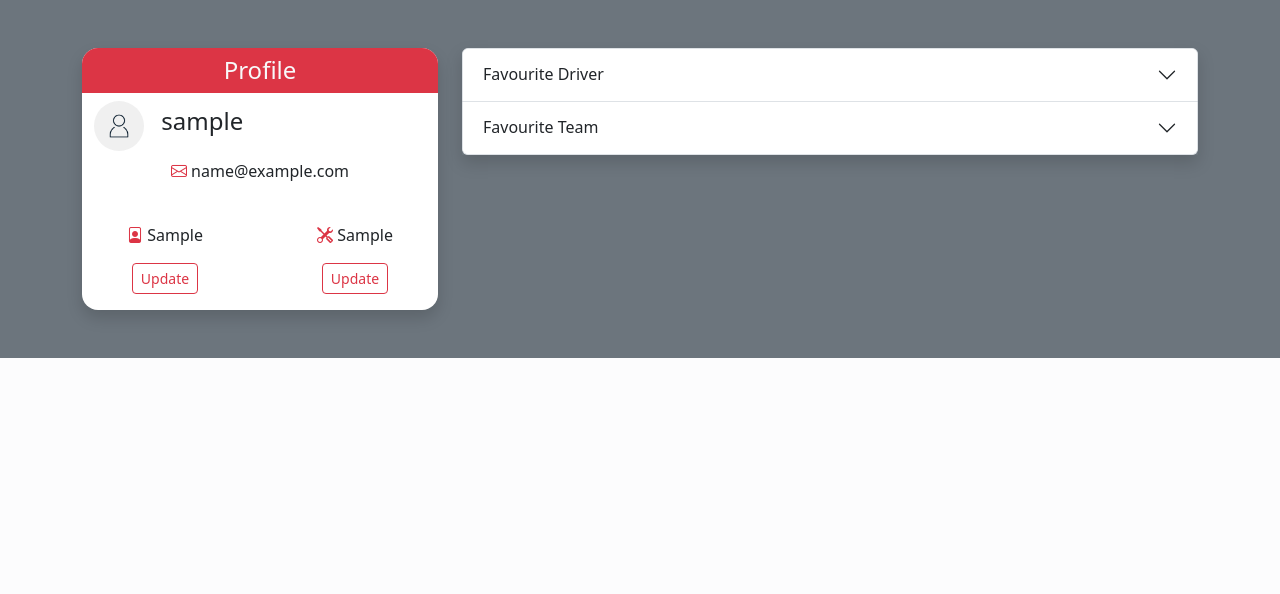
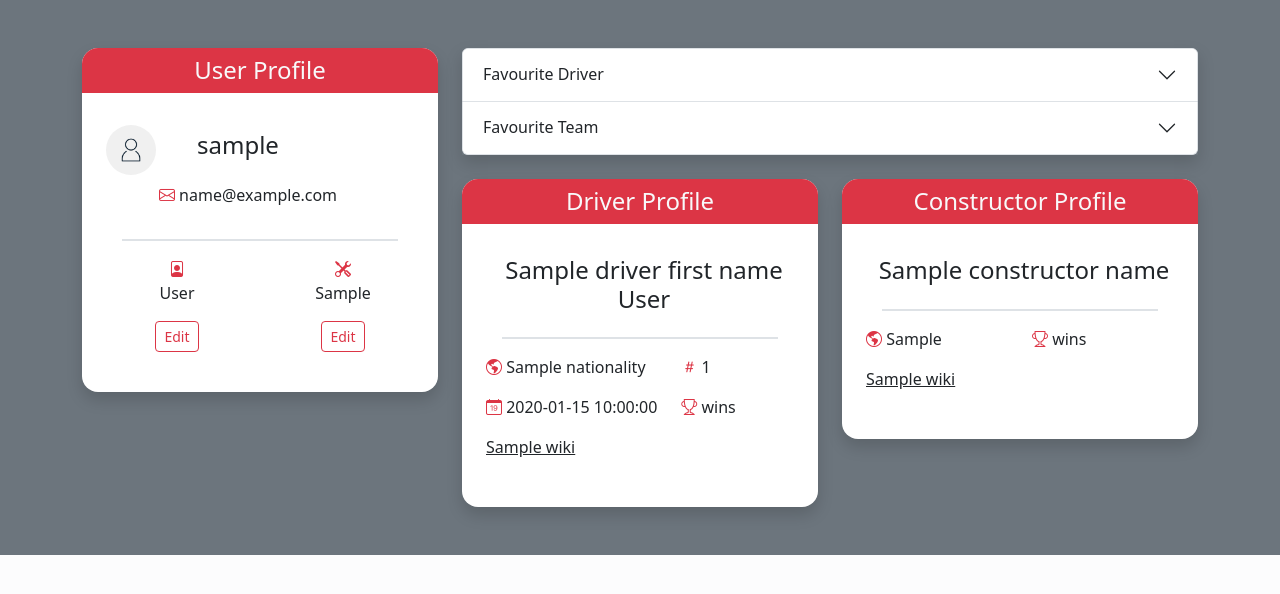
Before and after one commit to matt-brighton/Flask-API, a Flask app: template api_formulapp/templates/user.html in a window 1280 px wide. Shown: the part 88-682 px from the top of the page. Run offline with Flask 3, Linux system fonts and the light colour scheme; a user stored in the database is signed in; tables that the repository leaves empty hold one stand-in row (values such as "Sample post"); the template is opened without the code that fills it: most values are stand-ins (such as "Sample title", 1, 10 or a date in 2020); some libraries are stand-ins or nearby versions.

Commit message:
Added to user profile

```diff
--- a/api_formulapp/templates/messages.html
+++ b/api_formulapp/templates/messages.html
@@ -1,4 +1,4 @@
-<div>
+<div class="container">
     {% with messages = get_flashed_messages(with_categories=true) %} {% if messages %} {% for category, message in messages %} {% if category == 'error' %}
     <div class="alert alert-danger alert-dismissible fade show" role="alert">
         <i class="bi bi-exclamation-circle-fill"></i>
--- a/api_formulapp/templates/user.html
+++ b/api_formulapp/templates/user.html
@@ -5,33 +5,41 @@
         <div class="row">
             <div class="col">
                 <div class="bg-white pb-3 rounded-4 shadow">
-                    <h4 class="text-light bg-danger rounded-top-4 p-2 text-center">Profile</h4>
-                    <div class="container">
-                        <div class="row justify-content-center">
-                            <div class="col-2">
+                    <h4 class="text-light bg-danger rounded-top-4 p-2 text-center">User Profile</h4>
+                    <div class="container p-4">
+                        <div class="row just-content-center">
+                            <div class="col-3">
                                 <img src="{{ url_for('static', filename='avatar-3814049_1280.png') }}" height="50" class="rounded-circle" />
                             </div>
                             <div class="col align-self-center">
-                                <h4 class="text-dark ps-2">{{ current_user.username }}</h4>
+                                <h4 class="ps-2">{{ current_user.username }}</h4>
                             </div>
-                            <p class="text-dark fw-lighter mt-2 text-center"><i class="bi bi-envelope text-danger"></i> {{current_user.email }}</p>
+                            <div class="row">
+                                <div class="col text-center">
+                                    <p class="text-dark fw-lighter mt-2"><i class="bi bi-envelope text-danger"></i> {{current_user.email }}</p>
                                 </div>
                             </div>
-                    <br />
+                        </div>
+                        <div class="container p-3">
+                            <div class="border border-bottom"></div>
+                        </div>
                         <div class="row text-center">
                             <div class="col">
-                            <p class="text-dark fw-lighter"><i class="bi bi-file-person text-danger"></i> {{ current_user.favourite_driver.capitalize()}}</p>
+                                <i class="bi bi-file-person text-danger"></i>
+                                <p class="text-dark fw-lighter">{{ driver_surname}}</p>
                             </div>
                             <div class="col">
-                            <p class="text-dark fw-lighter"><i class="bi bi-tools text-danger"></i> {{ current_user.favourite_team.capitalize()}}</p>
+                                <i class="bi bi-tools text-danger"></i>
+                                <p class="text-dark fw-lighter">{{ current_user.favourite_team.capitalize()}}</p>
                             </div>
                         </div>
                         <div class="row text-center">
                             <div class="col">
-                            <button type="button" id="update_driver" class="btn btn-outline-danger btn-sm">Update</button>
+                                <button type="button" id="update_driver" class="btn btn-outline-danger btn-sm">Edit</button>
                             </div>
                             <div class="col">
-                            <button type="button" id="update_constructor" class="btn btn-outline-danger btn-sm">Update</button>
+                                <button type="button" id="update_constructor" class="btn btn-outline-danger btn-sm">Edit</button>
+                            </div>
                         </div>
                     </div>
                 </div>
@@ -44,11 +52,13 @@
                         </h2>
                         <div id="collapseOne" class="accordion-collapse collapse" aria-labelledby="headingOne" data-bs-parent="#accordionExample">
                             <div class="accordion-body">
-                                <h2>{{ current_user.favourite_driver.capitalize() }} Season Stats</h2>
                                 <div class="container-fluid">
                                     <div class="table-responsive">
-                                        <table class="table table-hover">
-                                            <thead class="table">
+                                        <table class="table table-hover caption-top">
+                                            <caption>
+                                                {{ driver_first_name + " " + driver_surname }} Season Stats
+                                            </caption>
+                                            <thead>
                                                 <tr>
                                                     <th>Season</th>
                                                     <th>Total Races</th>
@@ -117,9 +127,69 @@
                         </div>
                     </div>
                 </div>
+                <br />
+                <div class="row">
+                    <div class="col">
+                        <div class="bg-white pb-3 rounded-4 shadow">
+                            <h4 class="text-light bg-danger rounded-top-4 p-2 text-center">Driver Profile</h4>
+                            <div class="container p-4">
+                                <div class="row just-content-center">
+                                    <div class="col align-self-center text-center">
+                                        <h4 class="ps-2">{{ driver_first_name + " " + driver_surname }}</h4>
+                                    </div>
+                                </div>
+                                <div class="container p-3">
+                                    <div class="border border-bottom"></div>
+                                </div>
+                                <div class="row">
+                                    <div class="col-auto">
+                                        <p class="text-dark fw-lighter"><i class="bi bi-globe-americas text-danger"></i> {{ nationality }}</p>
+                                        <p class="text-dark fw-lighter"><i class="bi bi-calendar-date text-danger"></i> {{ dob }}</p>
+                                    </div>
+                                    <div class="col-auto">
+                                        <p class="text-dark fw-lighter"><i class="bi bi-hash text-danger"></i> {{ driver_number }}</p>
+                                        <p class="text-dark fw-lighter"><i class="bi bi-trophy text-danger"></i> wins</p>
+                                    </div>
+                                    <div class="row pb-2">
+                                        <div class="col-auto">
+                                            <a class="text-dark fw-lighter">{{ wiki }}</a>
                                         </div>
                                     </div>
                                 </div>
-
+                            </div>
+                        </div>
+                    </div>
+                    <div class="col">
+                        <div class="bg-white pb-3 rounded-4 shadow">
+                            <h4 class="text-light bg-danger rounded-top-4 p-2 text-center">Constructor Profile</h4>
+                            <div class="container p-4">
+                                <div class="row just-content-center">
+                                    <div class="col align-self-center text-center">
+                                        <h4 class="ps-2">{{ constructor_name }}</h4>
+                                    </div>
+                                </div>
+                                <div class="container p-3">
+                                    <div class="border border-bottom"></div>
+                                </div>
+                                <div class="row">
+                                    <div class="col">
+                                        <p class="text-dark fw-lighter"><i class="bi bi-globe-americas text-danger"></i> {{ constructor_nationality }}</p>
+                                    </div>
+                                    <div class="col">
+                                        <p class="text-dark fw-lighter"><i class="bi bi-trophy text-danger"></i> wins</p>
+                                    </div>
+                                    <div class="row pb-2">
+                                        <div class="col-auto">
+                                            <a class="text-dark fw-lighter">{{ wiki }}</a>
+                                        </div>
+                                    </div>
+                                </div>
+                            </div>
+                        </div>
+                    </div>
+                </div>
+            </div>
+        </div>
+    </div>
     {% endblock %}
 </div>
--- a/api_formulapp/views.py
+++ b/api_formulapp/views.py
@@ -36,7 +36,6 @@ def get_season_data(season_year):
 def get_all_seasons_data():
     all_seasons_data = get_data_from_api(f"{ERGAST_API_BASE_URL}seasons.json?limit=1000")
     return [{'seasons': season['season']} for season in all_seasons_data['SeasonTable']['Seasons']]
-
 
 
 @views.route('/', methods=['GET'])
```
Also changed, not shown: api_formulapp/auth.py (+23 -3 lines), instance/database.db. Lines whose indentation alone changed are shown as unchanged.
